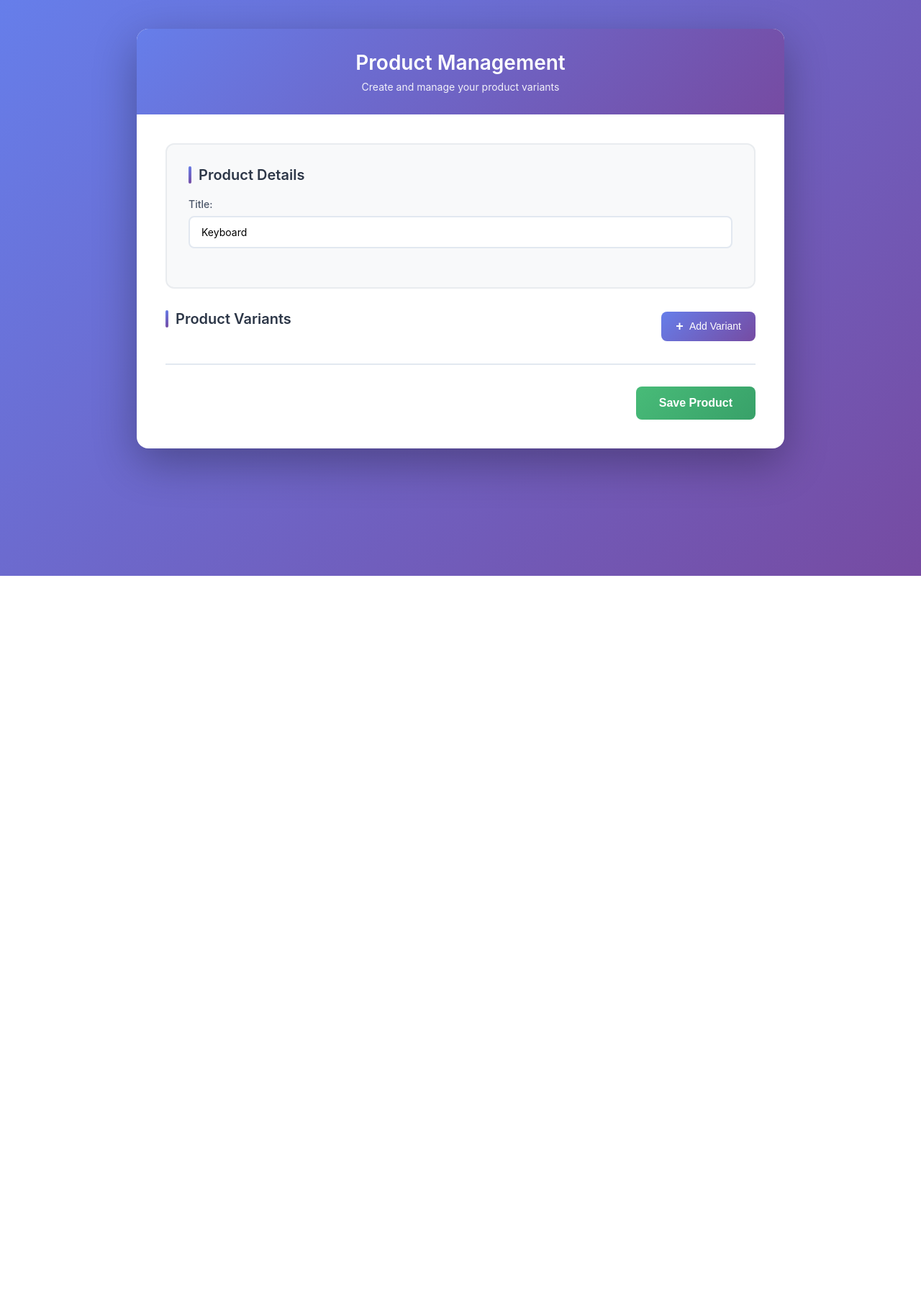
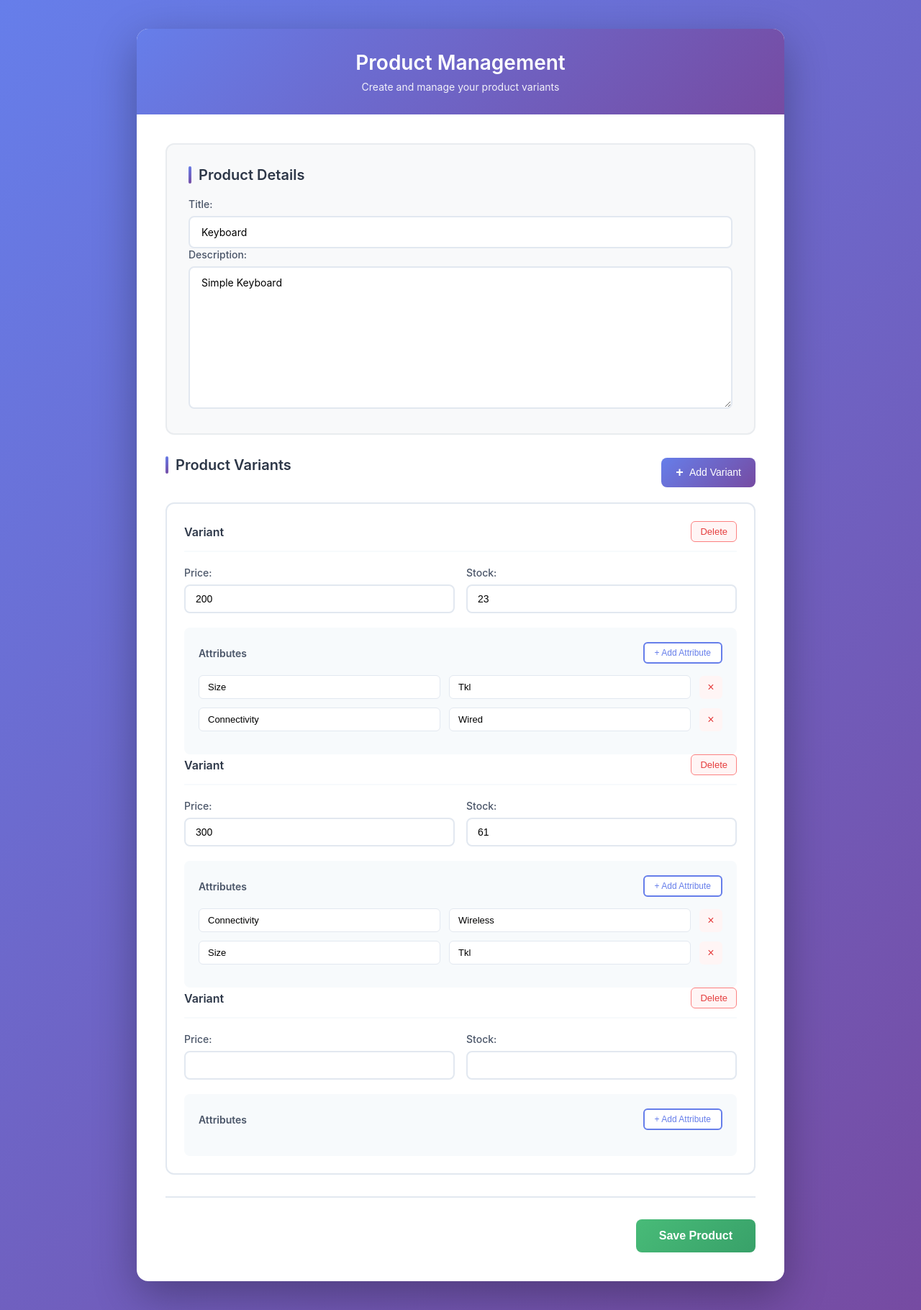
Before and after one commit to pr0f3ssoR/django-ecommerce, a Django app: page /products/test/ in a window 1280 px wide. Shown: the whole page at 72% size. Before the commit the page ends 800 px from the top, so only its background shows below. Run offline with Django 5.2, Linux system fonts and the light colour scheme; data comes from the database, SQL or seed files in the repository.

Commit message:
Fixed form template to show initial values in UI friendly way

```diff
--- a/products/templates/products/test.html
+++ b/products/templates/products/test.html
@@ -1,4 +1,5 @@
 {%load static%}
+{%load json_conversion%}
 <!DOCTYPE html>
 <html lang="en">
 <head>
@@ -8,41 +9,78 @@
     <link rel="stylesheet" href="{%static 'products/css/product_form.css'%}">
 </head>
 <body>
-    <!-- <form method="post">
-        {%csrf_token%}
-        {{product_form.as_p}}
-        {{variant_formset.as_p}}
-        <button>Save</button>
-    </form> -->
+
     <div class="form-container">
         <div class="form-header">
             <h1>Product Management</h1>
             <p>Create and manage your product variants</p>
         </div>
-
         <div class="form-content">
             <form method="post" id="productForm">
-                {% csrf_token %}
-
-                <!-- Product Details Section -->
+                {%csrf_token%}
                 <div class="product-details">
                     <div class="section-title">Product Details</div>
-                    {{ product_form.as_p }}
+                    <div class="form-group">
+                        {{product_form.title.label_tag}}
+                        {{product_form.title}}
+                    </div>
+                    <div class="form-group">
+                        {{product_form.description.label_tag}}
+                        {{product_form.description}}
+                    </div>
+                {{product_form.id}}
                 </div>
-
-                <!-- Variants Section -->
+                {{variant_formset.management_form}}
                 <div class="variants-section">
                     <div class="variants-header">
                         <div class="section-title">Product Variants</div>
-                        <button type="button" class="add-variant-btn" id="addVariantBtn">Add Variant</button>
+                        <button type="button" class="add-variant-btn" >Add Variant</button>
                     </div>
-
                     <div id="variantsContainer">
-                        {{ variant_formset.management_form }}
-                        <!-- Variants will be organized here by JS -->
+                        <div class="variant-card">
+                            {%for form in variant_formset%}
+                            <div class="variant-header">
+                                <div class="variant-title">Variant</div>
+                                <button type="button" class="delete-variant-btn" >
+                                    Delete
+                                </button>
+                            </div>
+                            <div class="variant-fields">
+                                <div class="form-group">
+                                    {{form.price.label_tag}}
+                                    {{form.price}}
+                                </div>
+                                <div class="form-group">
+                                    {{form.stock.label_tag}}
+                                    {{form.stock}}
+                                </div>
+                            </div>
+                            <div class="attributes-section">
+                                <div class="attributes-header">
+                                    <div class="attributes-title">Attributes</div>
+                                    <button type="button" class="add-attribute-btn">
+                                        + Add Attribute
+                                    </button>
+                                </div>
+                                {{form.attributes}}
+                                {%for field in form.attributes.value|json_loads%}
+                                    <div class="attribute">
+                                        <div class="attribute-item">
+                                            <!-- <label for="">Name</label> -->
+                                            <input type="text" value="{{field.name}}">
+                                            <!-- <label for="">Value</label> -->
+                                            <input type="text" value="{{field.value}}">
+                                            <button type="button" class="delete-attribute-btn">
+                                                ×
+                                            </button>
+                                        </div>
+                                    </div>
+                                {%endfor%}
+                            </div>
+                            {%endfor%}
+                        </div>
                     </div>
                 </div>
-
                 <div class="submit-section">
                     <button type="submit" class="submit-btn">Save Product</button>
                 </div>
--- /dev/null
+++ b/products/templatetags/json_conversion.py
@@ -0,0 +1,19 @@
+import json
+
+from django import template
+
+register = template.Library()
+
+
+@register.filter
+def json_loads(value):
+    if not value:
+        return []
+
+    if isinstance(value,(list,dict)):
+        return value
+
+    try:
+        return json.loads(value)
+    except (TypeError,json.JSONDecodeError):
+        return []
```
